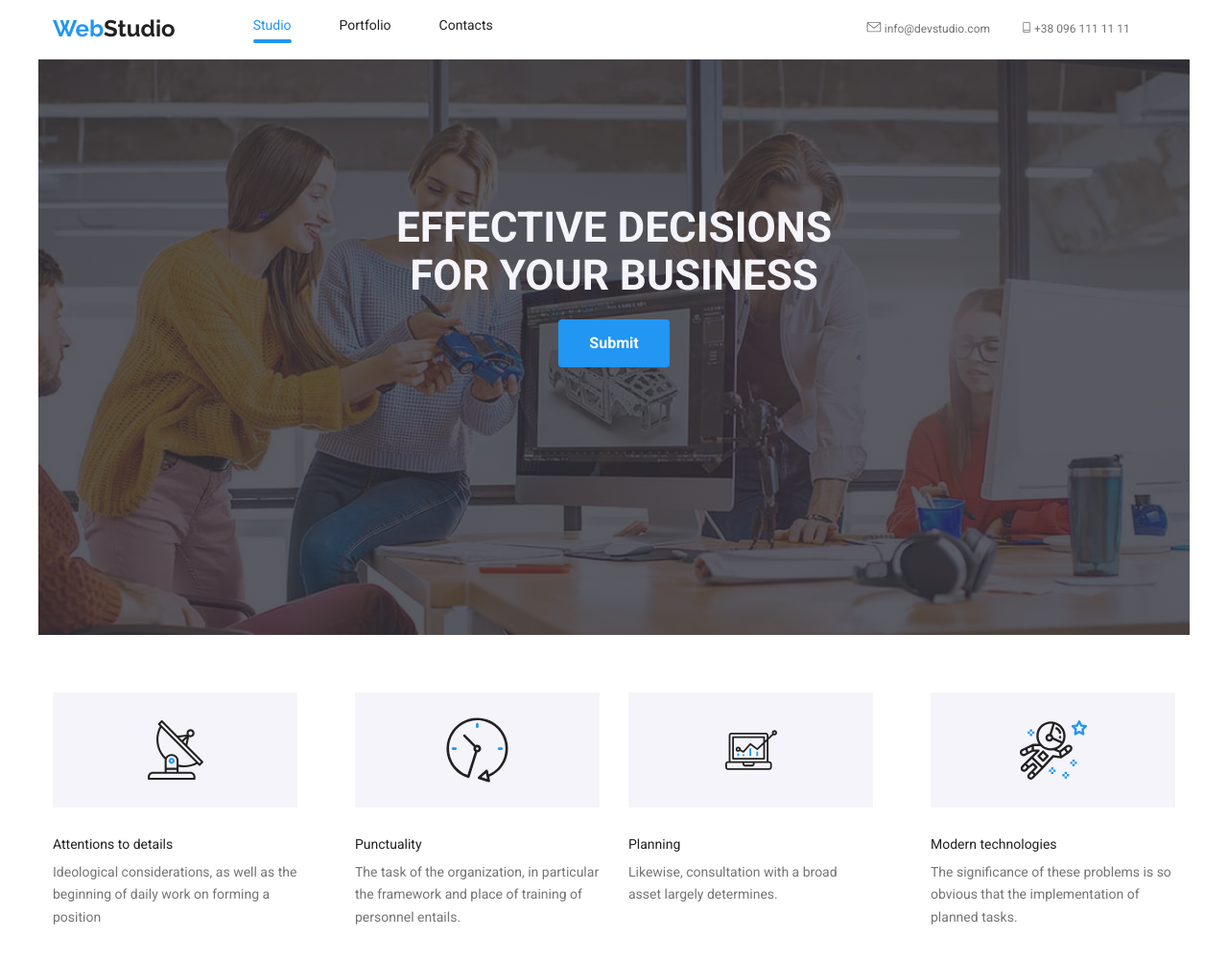
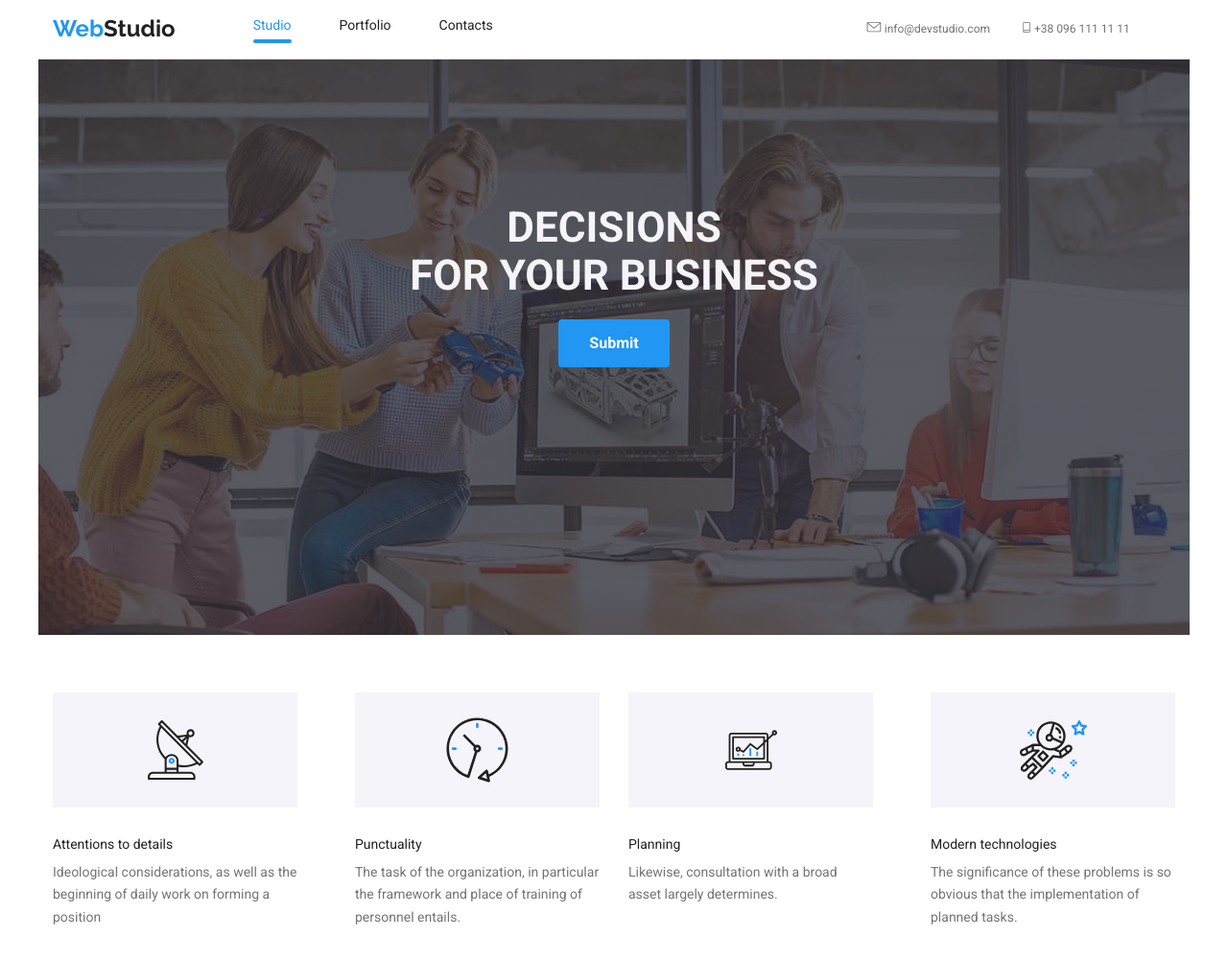
Before and after one commit to juliyalip/goit-markup-hw-08, a plain HTML site: page index.html in a window 1280 px wide. Shown: the top 1002 px of the page at 96% size. Drawn offline with Linux system fonts and the light colour scheme.

Commit message:
update text

```diff
--- a/index.html
+++ b/index.html
@@ -47,7 +47,7 @@
 
  <main>
     <section class="fon-baner">
-        <h1 class="baner">Effective decisions<br>for your business</h1>
+        <h1 class="baner">Decisions<br>for your business</h1>
         <a href="#" class="btn-start" data-modal-open>Submit</a>
     </section>
 
```
